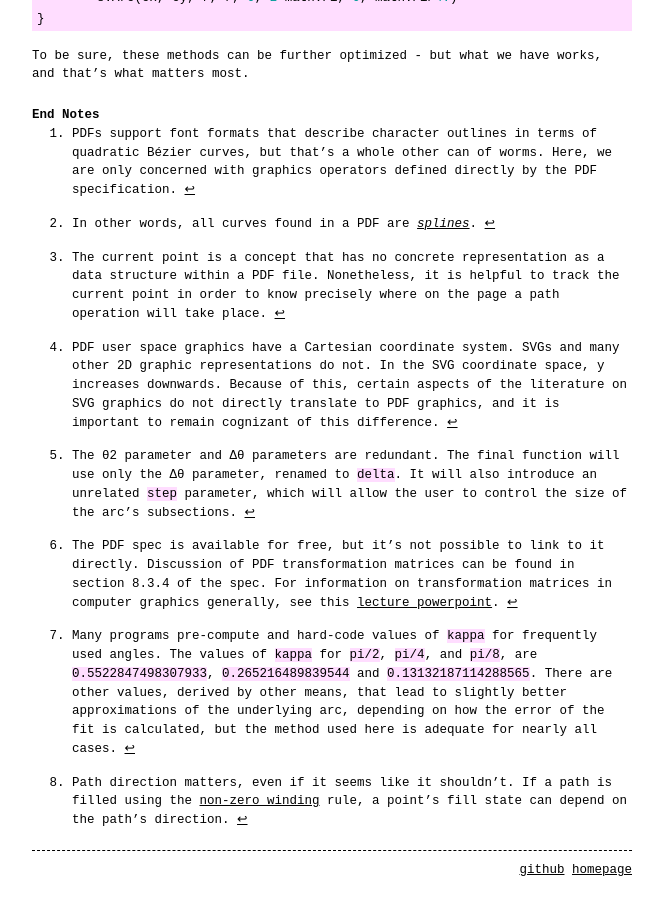
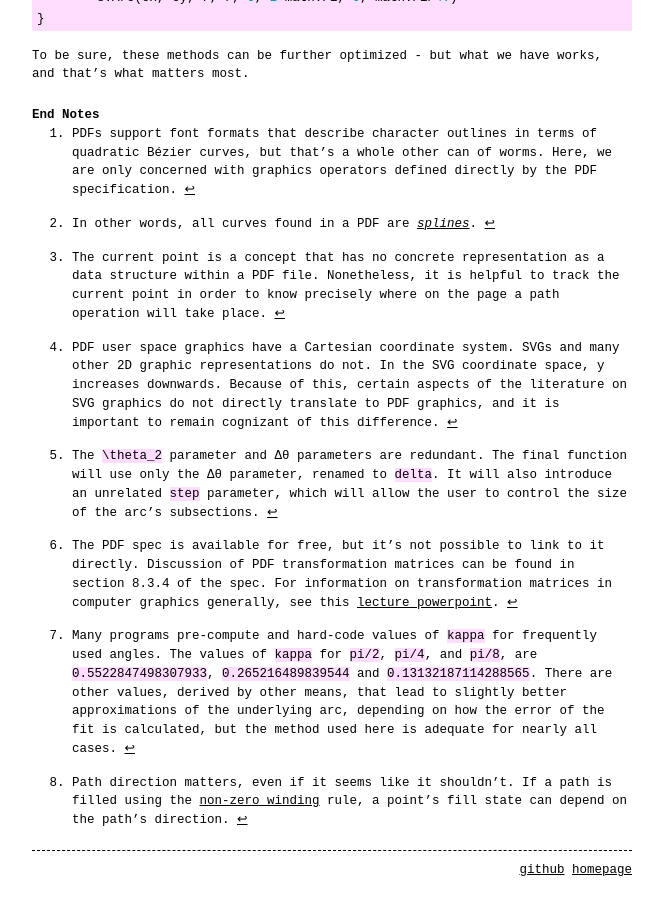
Before and after one commit to cdillond/cdillond.github.io, a Jekyll site: the page built from _posts/2024-06-19-ellipse.markdown, in a window 1280 px wide and 900 px high, scrolled down 9194 px. Shown: the whole window, without its empty margins (308-971 px from the left). Built offline with Jekyll 4.4.1, drawn with Linux system fonts in a browser that asks for light colours; some of the changed text lies outside the part shown.

````diff
--- a/_posts/2024-06-19-ellipse.markdown
+++ b/_posts/2024-06-19-ellipse.markdown
@@ -48,8 +46,6 @@ func (s stream) curveTo(q1, q2, p2 point) {
     fmt.Fprintf(s.w, "%f %f %f %f %f %f c\n", q1.x, q1.y, q2.x, q2.y, p2.x, p2.y)
 }
 ```
-
-
 These two functions will serve as the basic interface for the content stream.
 
 ### Defining an Arc
@@ -67,8 +63,6 @@ rx and ry are the radii of the ellipse (also known as its semi-major and semi-mi
 θ2 which is the end angle of the elliptical arc ...
 Δθ which is the difference between these two angles.
 ```
-
-
 The `Arc` function we implement will take an arc's center parameterization (or something very like it)[^1] as input and writes an approximation of that arc, composed of cubic Bézier curves, to a PDF.
 
 ### From Ellipse to Circle
@@ -95,8 +89,6 @@ func ellipse(theta float64) point {
 	return p
 }
 ```
-
-
 The parametric formula for a circle of radius `r` centered on the origin is not much different.
 ```go
 func circle(theta float64) point {
@@ -107,8 +99,6 @@ func circle(theta float64) point {
 	return p
 }
 ```
-
-
 From this vantage, is easy to see that a circle is an ellipse where `rx` and `ry` are equal. Less obvious, though more useful, is the observation that an ellipse is merely a circle that may have been stretched, rotated, or shifted. More precisely, an ellipse is a circle that has undergone zero or more [*affine transformations*](https://en.wikipedia.org/wiki/Affine_transformation). In practical terms, this means that we can define an ellipse as a set of transformations applied to the unit circle. If we can find a Bézier curve that approximates a segment of the underlying circle, we can apply the same transformations that define the circle's relation to the ellipse to the control points of the approximated curve. The resulting curve will fit the transformed ellipse just as the untransformed curve fits the circle.
 
 The affine transformations we will define are not unlike the PDF's native transformation matrices,[^6] except they apply directly to the coordinates they operate on rather than the underlying coordinate system. Traditionally, affine transformations are [represented by matrices](https://en.wikipedia.org/wiki/Affine_transformation#Image_transformation) that are multiplied with a point to produce that point's transformed coordinates. In this case, though, it's easier just to write out the steps for calculating each transformation since they are, for the most part, simple and intuitive.
@@ -149,8 +139,6 @@ func (p *point) rotate(theta float64) *point {
 	return p
 }
 ```
-
-
 The `circle` function will be the classic parametric function for the unit circle. It takes an angle, `theta`, in radians, and returns the point on the unit circle corresponding to that angle.
 ```go
 func circle(theta float64) (p point) {
@@ -158,8 +146,6 @@ func circle(theta float64) (p point) {
     return p
 }
 ```
-
-
 The process of approximating a cubic Bézier curve involves finding the slope of various line segments that are tangent to the circle. The x and y components of the circle function both have [well-known derivatives](https://en.wikipedia.org/wiki/Differentiation_of_trigonometric_functions), so it is trivial to define a `circleDxDy` function.
 ```go
 func circleDxDy(theta float64) (dx, dy float64) {
@@ -251,7 +237,6 @@ func (s *stream) Arc(theta, delta, step float64) {
 }
 ```
 
-
 It is important for the `Arc` function to handle negative values of `delta` correctly. When `delta` is negative, the function should draw the arc in a clockwise direction.[^5] Implementing this involves duplicating some of the logic for positive values of `delta`, but the overall process remains quite simple.
 ```go
 func (s *stream) Arc(theta, delta, step float64) {
@@ -329,10 +314,9 @@ func (s *stream) Circle(cx, cy, r float64) {
 }
 ```
 
-
 To be sure, these methods can be further optimized - but what we have works, and that's what matters most.
 ### End Notes
-[^1]:The θ2 parameter and Δθ parameters are redundant. The final function will use only the Δθ parameter, renamed to `delta`. It will also introduce an unrelated `step` parameter, which will allow the user to control the size of the arc's subsections.
+[^1]:The `\theta_2` parameter and Δθ parameters are redundant. The final function will use only the Δθ parameter, renamed to `delta`. It will also introduce an unrelated `step` parameter, which will allow the user to control the size of the arc's subsections.
 [^2]:The current point is a concept that has no concrete representation as a data structure within a PDF file. Nonetheless, it is helpful to track the current point in order to know precisely where on the page a path operation will take place.
 [^3]:Many programs pre-compute and hard-code values of `kappa` for frequently used angles. The values of `kappa` for `pi/2`, `pi/4`, and `pi/8`, are `0.5522847498307933`, `0.265216489839544` and `0.13132187114288565`. There are other values, derived by other means, that lead to slightly better approximations of the underlying arc, depending on how the error of the fit is calculated, but the method used here is adequate for nearly all cases.
 [^4]:PDF user space graphics have a Cartesian coordinate system. SVGs and many other 2D graphic representations do not. In the SVG coordinate space, y increases downwards. Because of this, certain aspects of the literature on SVG graphics do not directly translate to PDF graphics, and it is important to remain cognizant of this difference.
````
Also changed, not shown: other parts of _posts/2024-06-19-ellipse.markdown (+1 -3 lines).
